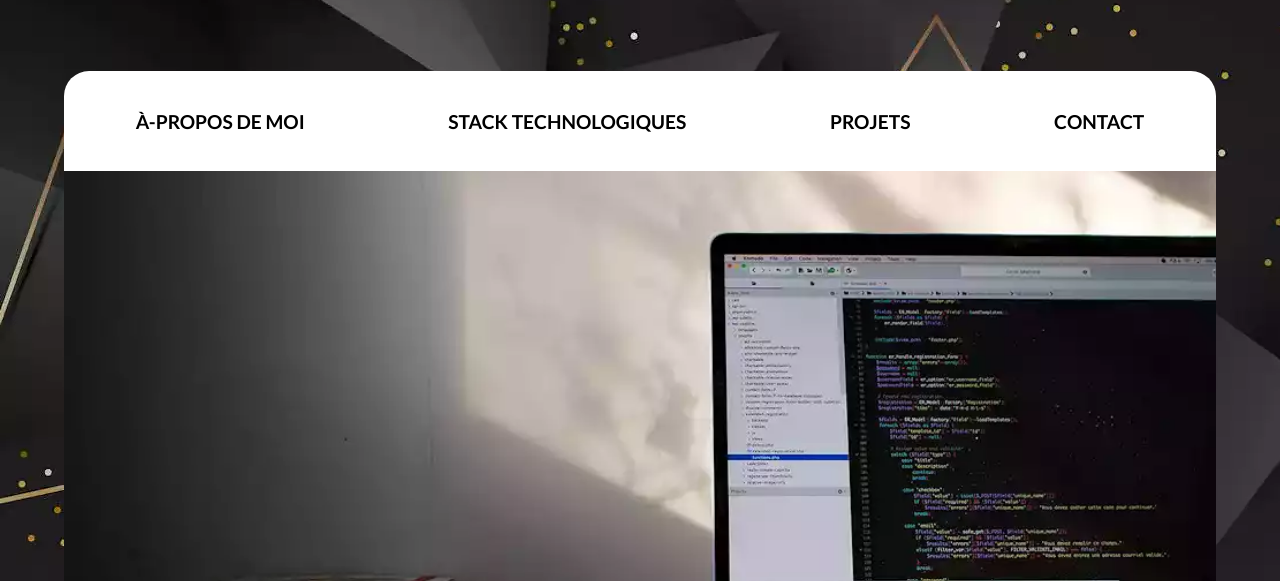
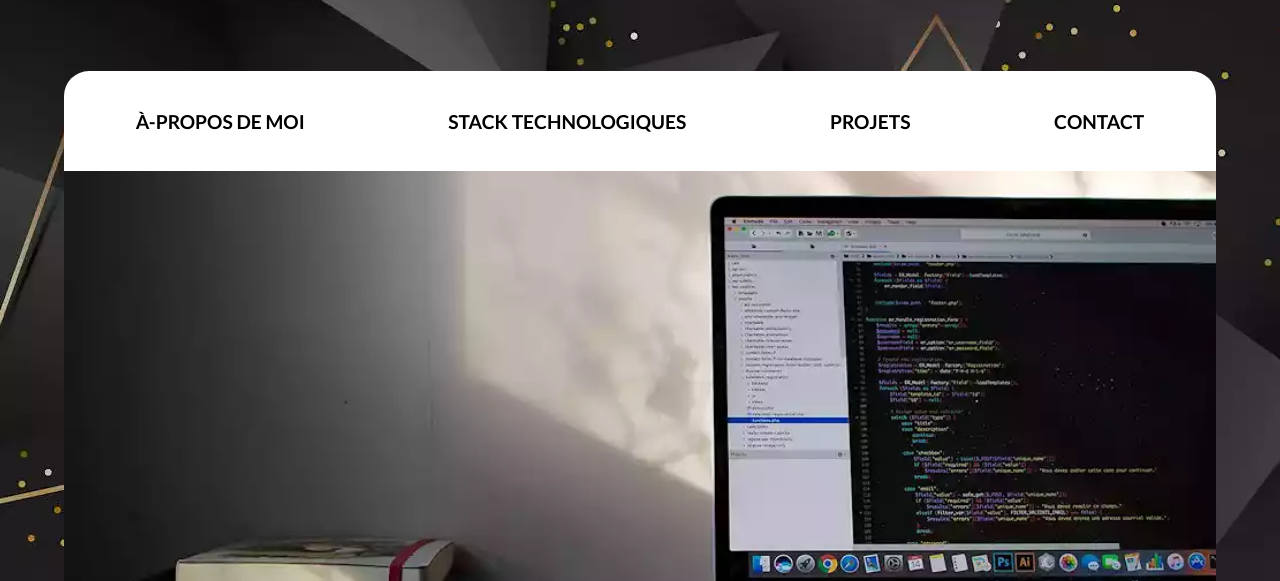
Before and after one commit to Thierry-E/OC-P12_PortFolio, a website: page index.html in a window 1280 px wide. Shown: the part 219-800 px from the top of the page. Drawn offline with nearby package versions, Linux system fonts and the light colour scheme.

Commit message:
Positionement de l'imaga de la bannière.

```diff
--- a/sass/components/_banner.scss
+++ b/sass/components/_banner.scss
@@ -3,6 +3,7 @@
     width: 100%;
     height: 500px;
     object-fit: cover;
+    object-position: 0 75%;
 
     @media screen and (max-width: 768px) {
       height: 300px;
```
Also changed, not shown: assets/style/styles.css, 1 other file.
